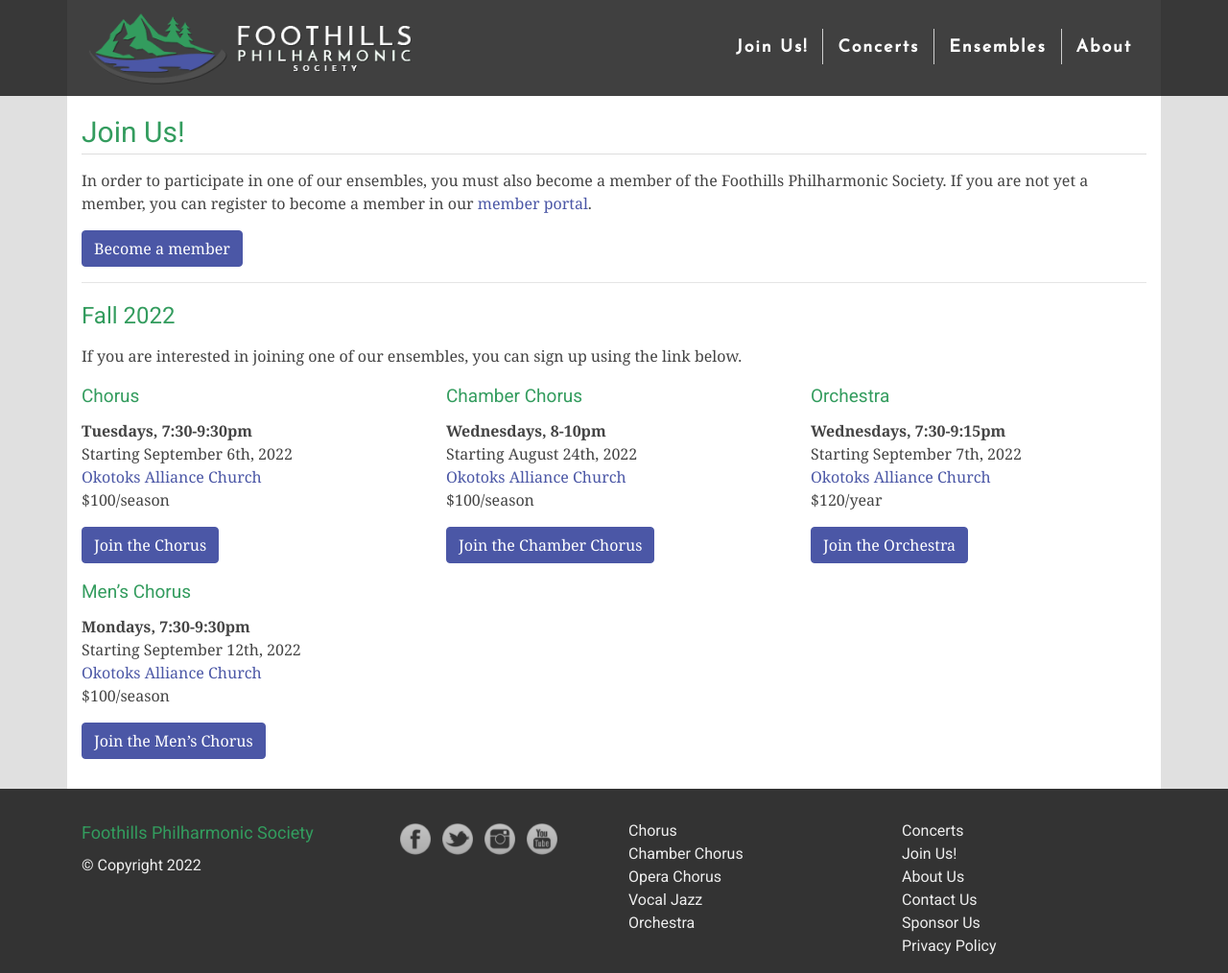
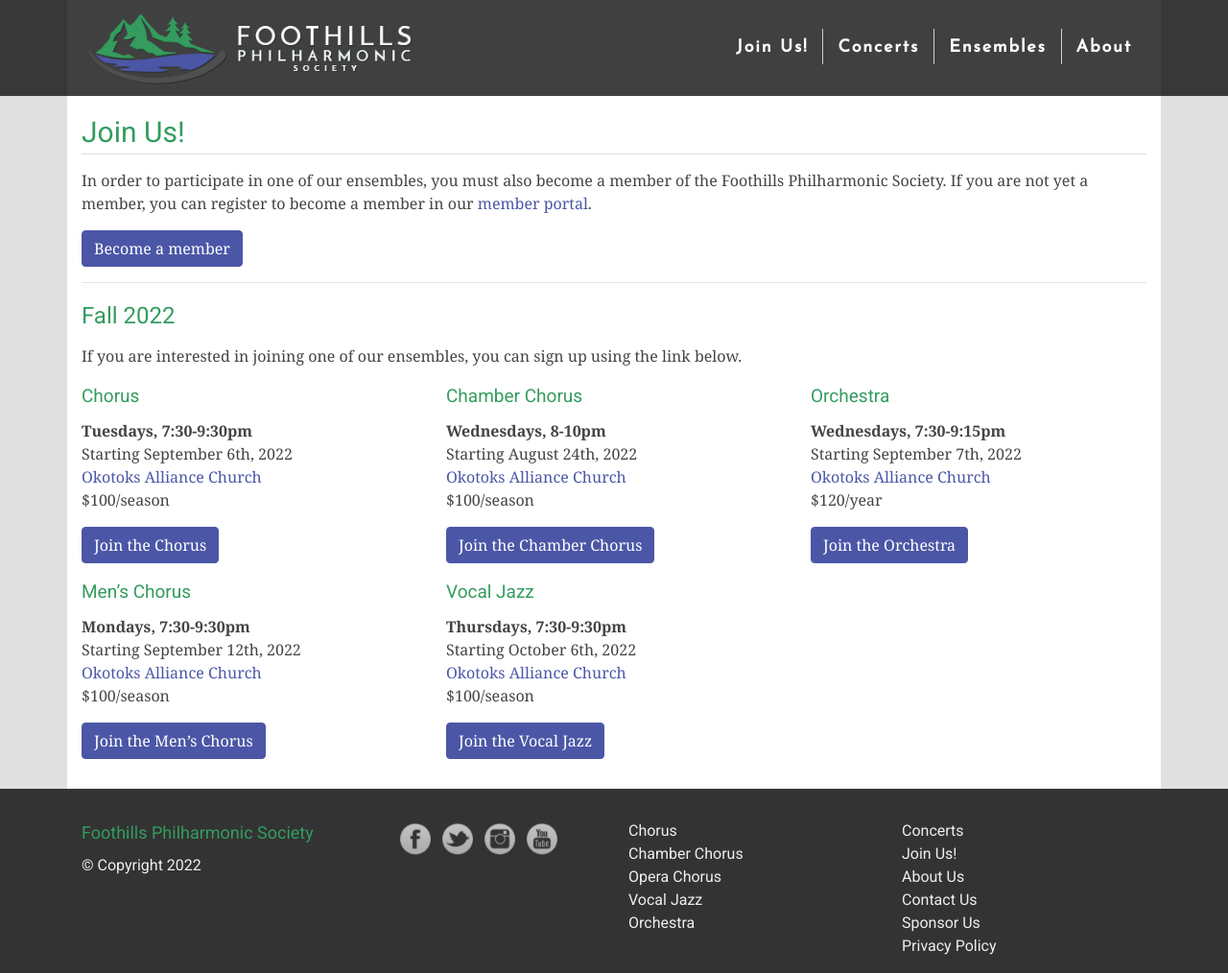
Before and after one commit to percyhanna/fps, a Jekyll site: the page built from join.html, in a window 1280 px wide and 1014 px high. Shown: the whole window at 96% size. Built offline with Jekyll 4.4.1, drawn with Linux system fonts in a browser that asks for light colours; nearby versions of some CDN libraries; Markdown is read by kramdown in place of the engine named in the settings.

Commit message:
Add Vocal Jazz

```diff
--- a/join.html
+++ b/join.html
@@ -126,6 +126,29 @@
           >
         </p>
       </div>
+
+      <div class="col-12 col-md-6 col-lg-4">
+        <h5>Vocal Jazz</h5>
+        <p>
+          <strong>Thursdays, 7:30-9:30pm</strong><br />
+          Starting October 6th, 2022<br />
+          <a
+            href="https://www.google.ca/maps/place/Okotoks+Alliance+Church/@50.7508584,-113.9767135,15z/data=!4m5!3m4!1s0x0:0x879787dbcf97e8d!8m2!3d50.7508584!4d-113.9767135"
+            target="_blank"
+            >Okotoks Alliance Church</a
+          ><br />
+          $100/season
+        </p>
+
+        <p>
+          <a
+            class="btn btn-primary"
+            href="https://footphil.wildapricot.org/event-4971497/Registration"
+            target="_blank"
+            >Join the Vocal Jazz</a
+          >
+        </p>
+      </div>
     </div>
   </div>
 </div>
```
